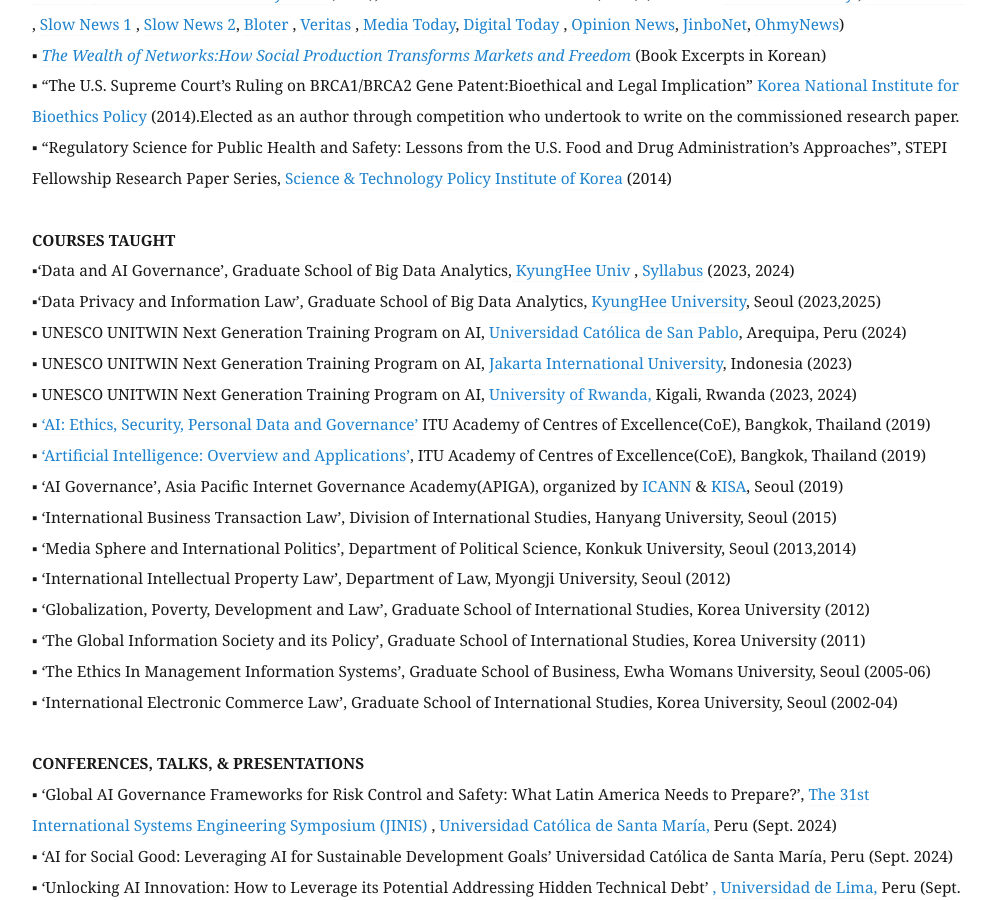
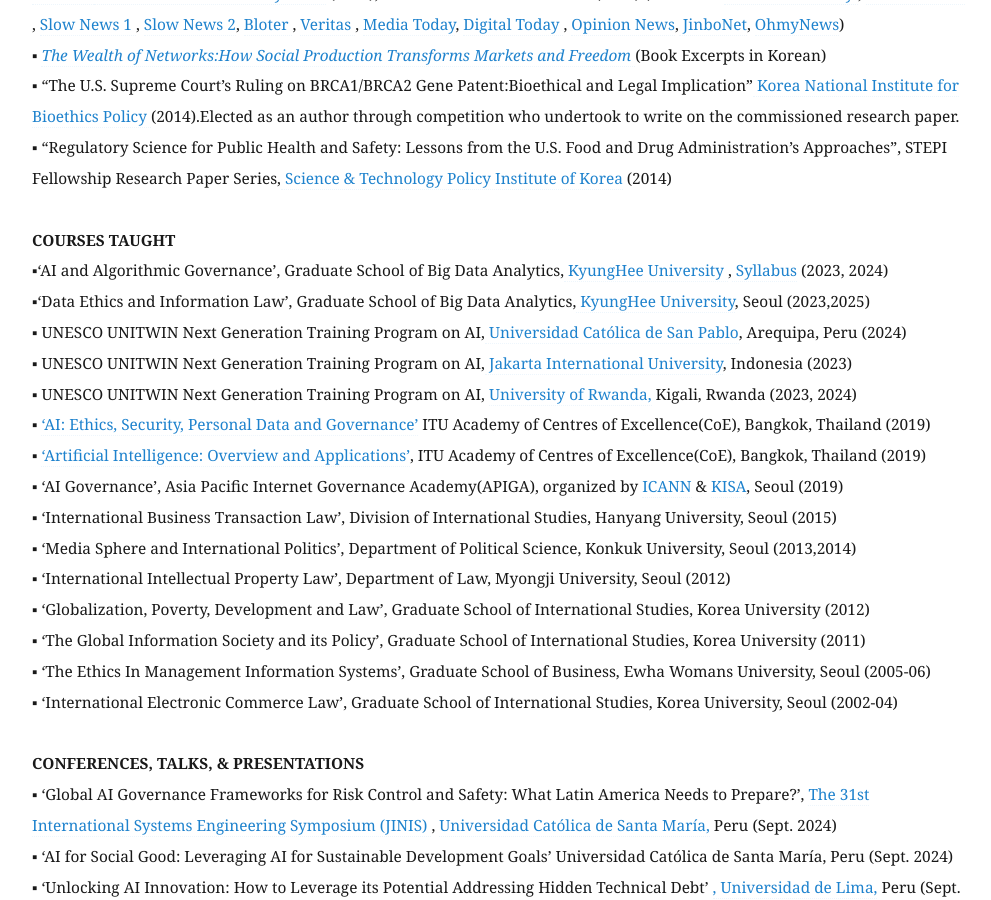
Before and after one commit to eunchangchoi/eunchangchoi.github.io, a Jekyll site: the page built from index.md, in a window 1280 px wide and 900 px high, scrolled down 4584 px. Shown: the whole window, without its empty margins (68-1059 px from the left). Built offline with Jekyll 4.4.1, drawn with Linux system fonts in a browser that asks for light colours.

Commit message:
Update index.md

```diff
--- a/index.md
+++ b/index.md
@@ -87,8 +87,8 @@
 ▪ “Regulatory Science for Public Health and Safety: Lessons from the U.S. Food and Drug Administration’s Approaches”, STEPI Fellowship Research Paper Series,<a href="https://www.stepi.re.kr/site/stepien/main.do"> Science & Technology Policy Institute of Korea</a> (2014)<br>
      <br>
  <strong> COURSES TAUGHT </strong> <br>
-▪‘Data and AI Governance’, Graduate School of Big Data Analytics,<a href="https://www.khu.ac.kr/eng/user/main/view.do"> KyungHee Univ </a>,<a href="https://t.ly/IyU_W"> Syllabus</a> (2023, 2024) <br>
-▪‘Data Privacy and Information Law’, Graduate School of Big Data Analytics,<a href="http://bigdata21.khu.ac.kr/main/main.html"> KyungHee University</a>, Seoul (2023,2025) <br>
+▪‘AI and Algorithmic Governance’, Graduate School of Big Data Analytics,<a href="https://www.khu.ac.kr/eng/user/main/view.do"> KyungHee University </a>,<a href="https://t.ly/IyU_W"> Syllabus</a> (2023, 2024) <br>
+▪‘Data Ethics and Information Law’, Graduate School of Big Data Analytics,<a href="http://bigdata21.khu.ac.kr/main/main.html"> KyungHee University</a>, Seoul (2023,2025) <br>
 ▪ UNESCO UNITWIN Next Generation Training Program on AI,<a href="https://ucsp.edu.pe/"> Universidad Católica de San Pablo</a>, Arequipa, Peru (2024) <br>
 ▪ UNESCO UNITWIN Next Generation Training Program on AI,<a href="https://jiu.ac/"> Jakarta International University</a>, Indonesia (2023)  <br>
 ▪ UNESCO UNITWIN Next Generation Training Program on AI, <a href="https://ur.ac.rw/"> University of Rwanda,</a> Kigali, Rwanda (2023, 2024) <br>
```
